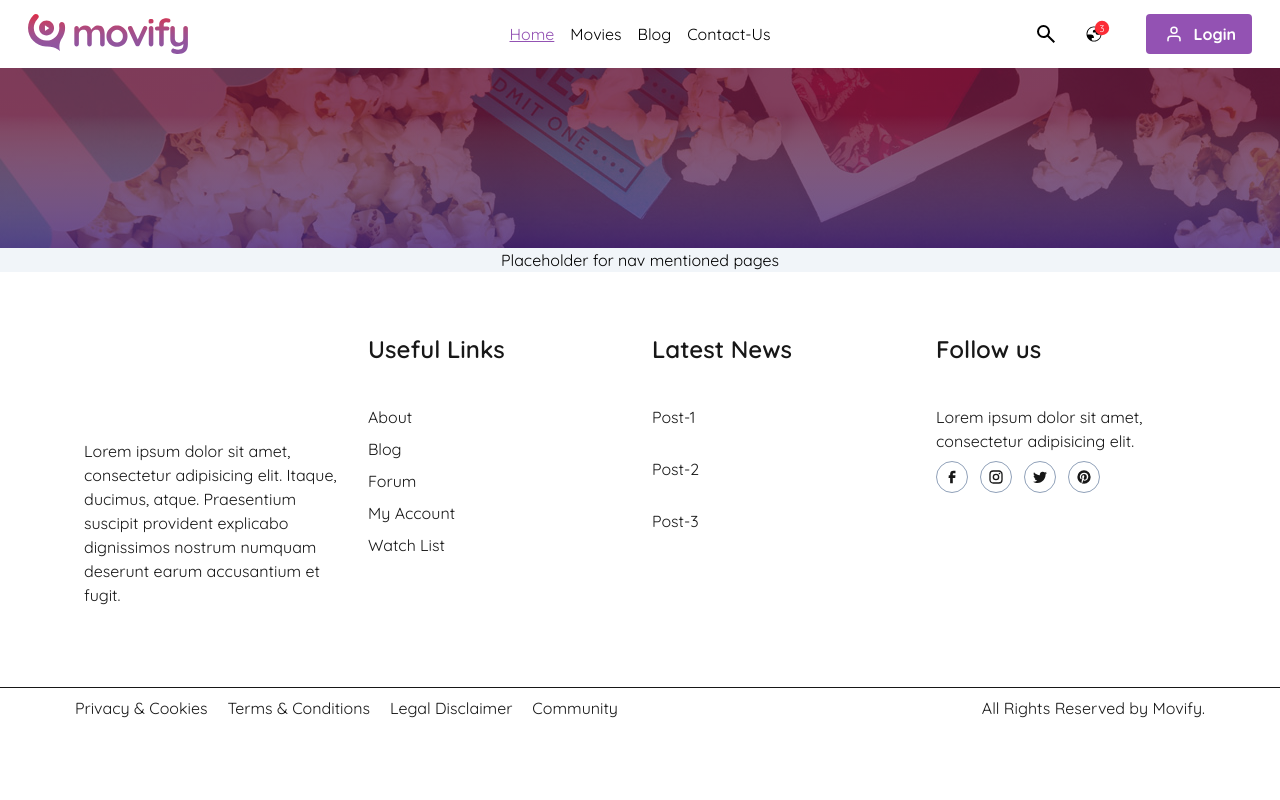
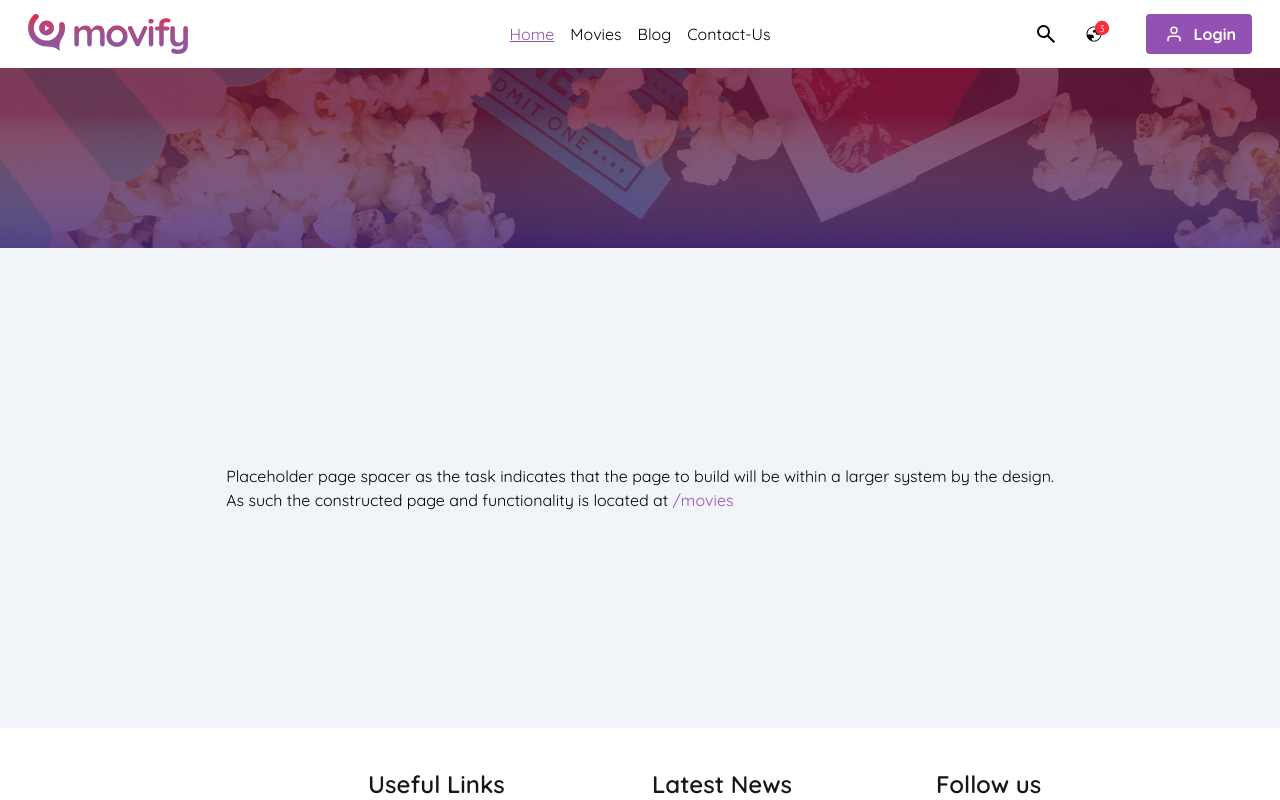
Before and after one commit to AndrewDavidsonDigital/Martins-Movies, a Next.js app: page / in a window 1280 px wide. Shown: the top 800 px of the page. Built offline with nearby package versions, Linux system fonts and the light colour scheme.

Commit message:
UI: Update placeholder pages to match landing

```diff
--- a/src/app/[...slug]/page.tsx
+++ b/src/app/[...slug]/page.tsx
@@ -1,12 +1,15 @@
 import { HeroBanner } from "@/components";
 import PageWrapper from "@/structure/PageWrapper";
+import Link from "next/link";
 
 export default function AboutPage() {
 
   return (
     <PageWrapper>
       <HeroBanner/>
-      <div className="mx-auto">Placeholder for nav mentioned pages</div>
+      <div className="mx-auto min-h-[60dvh] max-w-content grid items-center px-5">
+        <p>Placeholder page spacer as the task indicates that the page to build will be within a larger system by the design. <br/> As such the constructed page and functionality is located at <Link href="/movies" className="text-brand hover:brightness-125">/movies</Link></p>
+      </div>
     </PageWrapper>
   );
 }
--- a/src/app/page.tsx
+++ b/src/app/page.tsx
@@ -1,4 +1,3 @@
-import Image from "next/image";
 import PageWrapper from "@/structure/PageWrapper";
 import { HeroBanner } from "@/components";
 import Link from "next/link";
```
